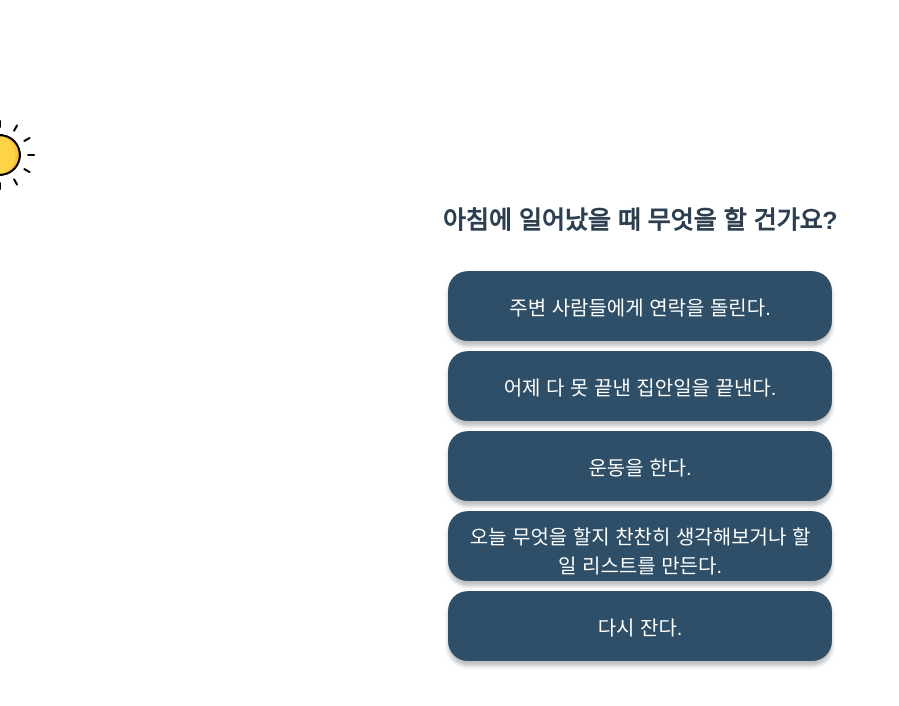
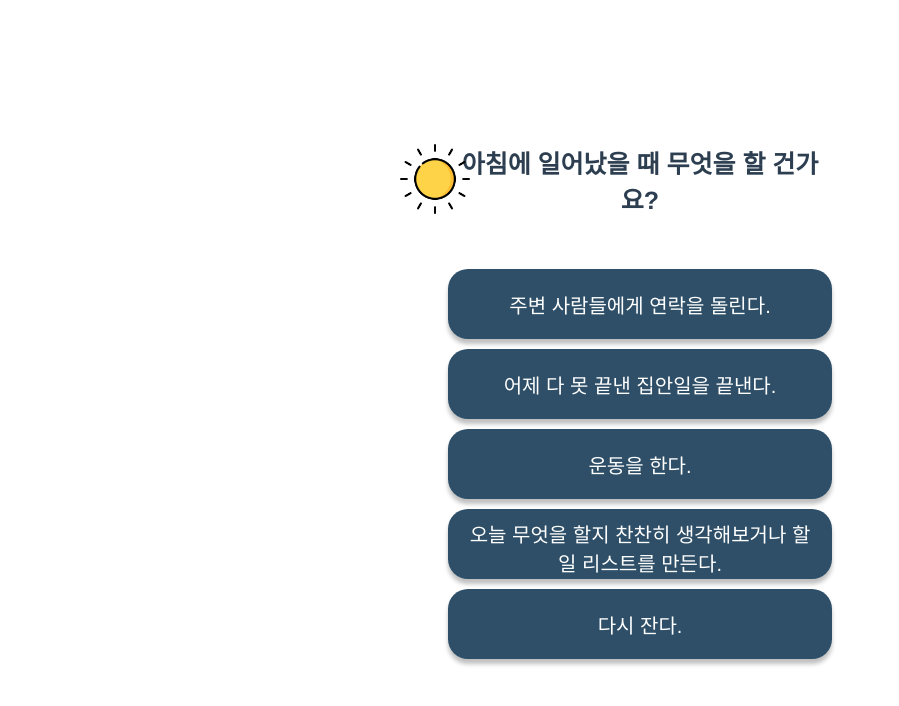
Before and after one commit to hytenic/Which-Electronic-Device-Am-I, a Vue app: page /#/question in a window 1280 px wide. Shown: the top 706 px of the page, without its empty margins (0-899 px from the left). Built offline with nearby package versions, Linux system fonts and the light colour scheme.

Commit message:
Add: sunrise animation but.. it doesn't work well...

```diff
--- a/src/views/Question.vue
+++ b/src/views/Question.vue
@@ -1,6 +1,8 @@
 <template>
   <div class="container">
-    <img class="sun-img" src="../assets/sun.png" alt="sun">
+    <transition name="sunrise">
+      <img class="sun-img" v-if="show" @transitionend="show = false" src="../assets/sun.png" alt="sun" :style="'--img-left: ' + (progress - 1) * 60 + 'px'">
+    </transition>
     <div class="title">{{question}}</div>
     <div v-for="(answer, index) in answers" :key="answer._id" >
       <button class="btn-answer" @click="() => onClickBtn(index, answer)">
@@ -16,6 +18,7 @@ export default {
   name: 'Question',
   data () {
     return {
+      show: false,
       progress: 1,
       totalQuestionCount: 8,
       questions: questions,
@@ -48,6 +51,16 @@ export default {
     answers: function () {
       return this.questions[this.progress - 1].answers
     }
+  },
+  watch: {
+    progress: function (val) {
+      console.log(this.show, val)
+      this.show = true
+    }
+  },
+  mounted: function () {
+    console.log('mounted')
+    this.show = true
   }
 }
 </script>
@@ -55,16 +68,16 @@ export default {
 <style>
 .container {
   background-color: white;
-  min-height: 100vh;
+  max-height: 100vh;
+  position: relative;
+  padding: 30% 0 0;
 }
 
 .title {
   font-size: 25px;
   font-weight: bold;
-  padding-top: 200px;
-  padding-bottom: 30px;
-  padding-left: 10px;
-  padding-right: 10px;
+  padding: 0 10%;
+  padding-bottom: 10%;
 }
 
 .btn-answer {
@@ -84,7 +97,16 @@ export default {
 .sun-img {
   width: 70px;
   position: absolute;
-  left: -35px;
-  top: 120px;
+  left: var(--img-left);
 }
+
+.sunrise-enter {
+  transform: translateX(-60px);
+}
+/* rotate(-0.1turn) */
+
+.sunrise-enter-active {
+  transition: all 1.5s ease;
+}
+
 </style>
```
